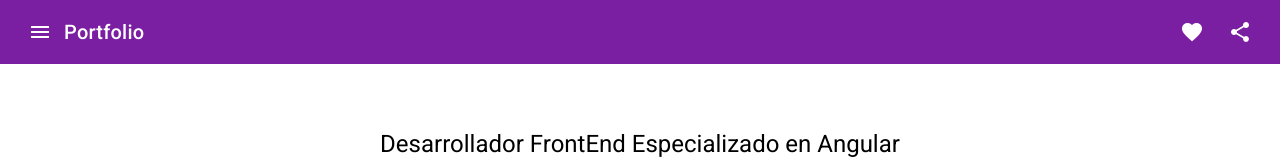
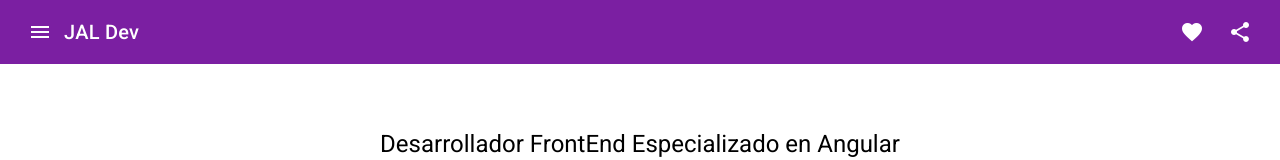
Before and after one commit to javieranguloluna/portfolio, an Angular app: page / in a window 1280 px wide. Shown: the top 160 px of the page. Built offline with nearby package versions, Linux system fonts and the light colour scheme.

Commit message:
toobar title

```diff
--- a/src/app/app.component.html
+++ b/src/app/app.component.html
@@ -3,7 +3,7 @@
     <button mat-icon-button class="example-icon" aria-label="Example icon-button with menu icon">
      <mat-icon>menu</mat-icon>
    </button>
-   <span>Portfolio</span>
+   <span>JAL Dev</span>
    <span class="toolbar-spacer"></span>
    <button mat-icon-button class="example-icon favorite-icon" aria-label="Example icon-button with heart icon">
      <mat-icon>favorite</mat-icon>
```
